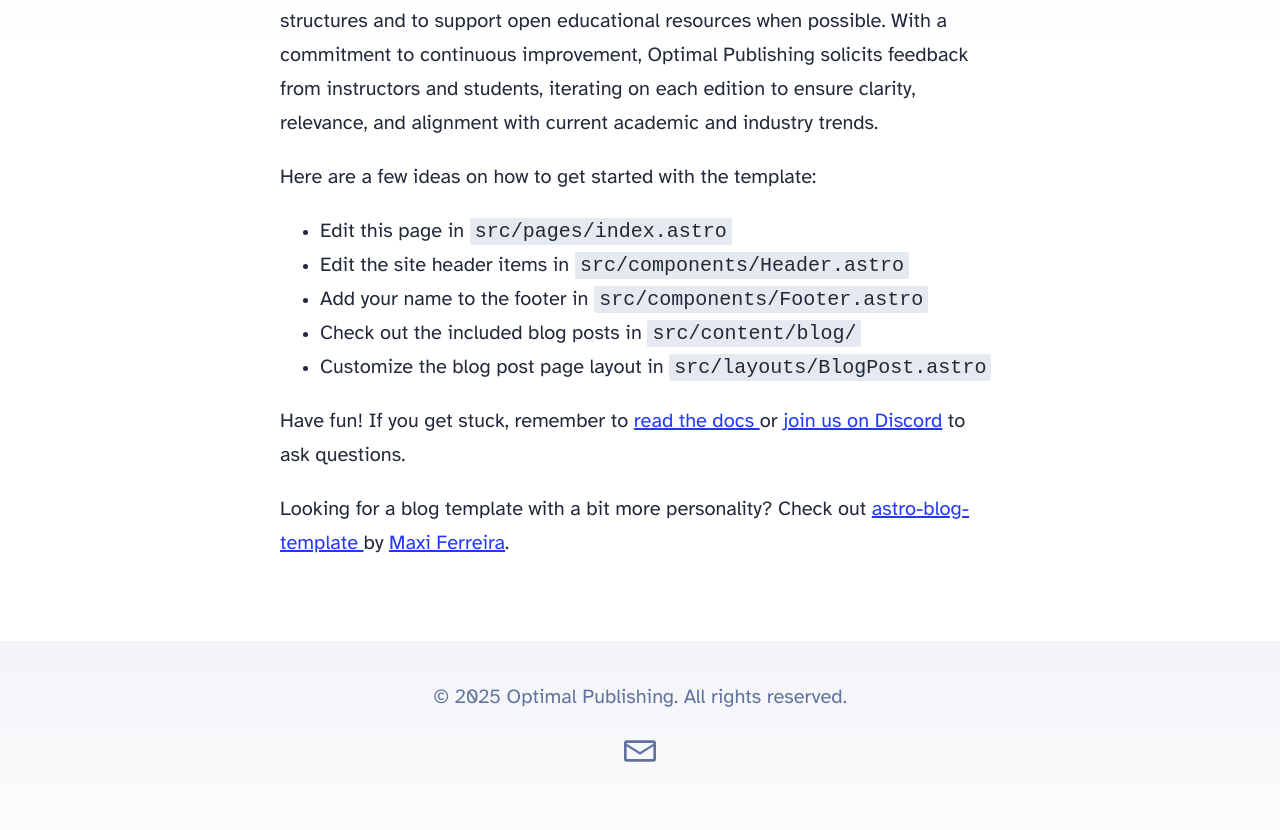
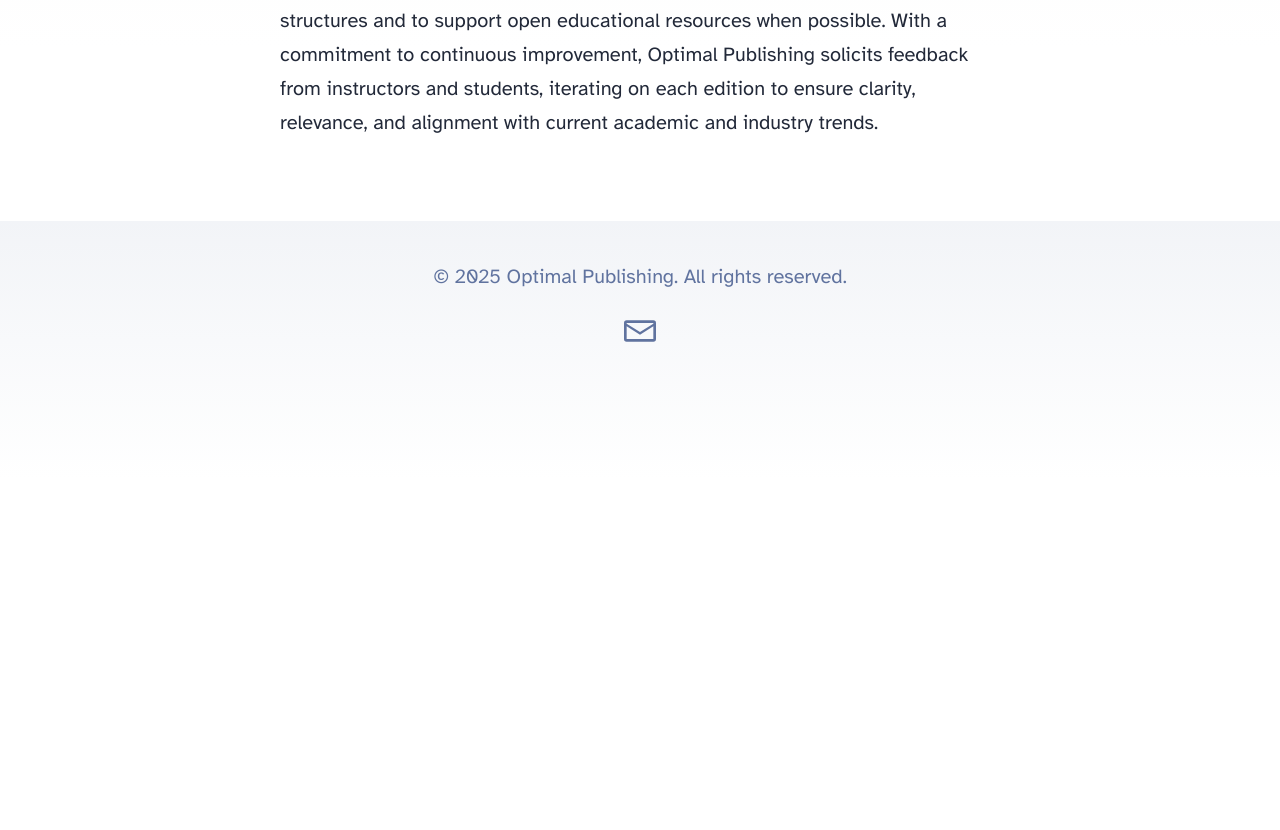
Before and after one commit to mattmetzgar/optimalpublishing, an Astro site: page / in a window 1280 px wide. Shown: the part 552-1382 px from the top of the page. After the commit the page ends 1031 px from the top, so only its background shows below. Built offline with nearby package versions, Linux system fonts and the light colour scheme; Astro itself is replaced by a stand-in of ours.

Commit message:
Update index.astro

```diff
--- a/src/pages/index.astro
+++ b/src/pages/index.astro
@@ -15,30 +15,16 @@ import { SITE_TITLE, SITE_DESCRIPTION } from '../consts';
 		<main>
 			<h1>   Optimal Publishing</h1>
 			<p>
-				Welcome to the Optimal Publishing website.
+				Welcome!
 			</p>
 			<p>
 				Optimal Publishing is a collaborative collective dedicated to creating high-quality, accessible textbooks that balance rigorous academic standards with practical, real‐world applications. By partnering with experienced educators and subject‐matter experts, Optimal Publishing develops content that is both pedagogically sound and engaging, incorporating clear explanations, real‐life case studies, and interactive learning features (e.g., integrated problem sets, digital supplements, and instructor resources). Their editorial process emphasizes affordability and adaptability: textbooks are designed to be customizable for different course structures and to support open educational resources when possible. With a commitment to continuous improvement, Optimal Publishing solicits feedback from instructors and students, iterating on each edition to ensure clarity, relevance, and alignment with current academic and industry trends.
 			</p>
-			<p>Here are a few ideas on how to get started with the template:</p>
-			<ul>
-				<li>Edit this page in <code>src/pages/index.astro</code></li>
-				<li>Edit the site header items in <code>src/components/Header.astro</code></li>
-				<li>Add your name to the footer in <code>src/components/Footer.astro</code></li>
-				<li>Check out the included blog posts in <code>src/content/blog/</code></li>
-				<li>Customize the blog post page layout in <code>src/layouts/BlogPost.astro</code></li>
-			</ul>
+
 			<p>
-				Have fun! If you get stuck, remember to <a href="https://docs.astro.build/"
-					>read the docs
-				</a> or <a href="https://astro.build/chat">join us on Discord</a> to ask questions.
+
 			</p>
-			<p>
-				Looking for a blog template with a bit more personality? Check out <a
-					href="https://github.com/Charca/astro-blog-template"
-					>astro-blog-template
-				</a> by <a href="https://twitter.com/Charca">Maxi Ferreira</a>.
-			</p>
+
 		</main>
 		<Footer />
 	</body>
```
